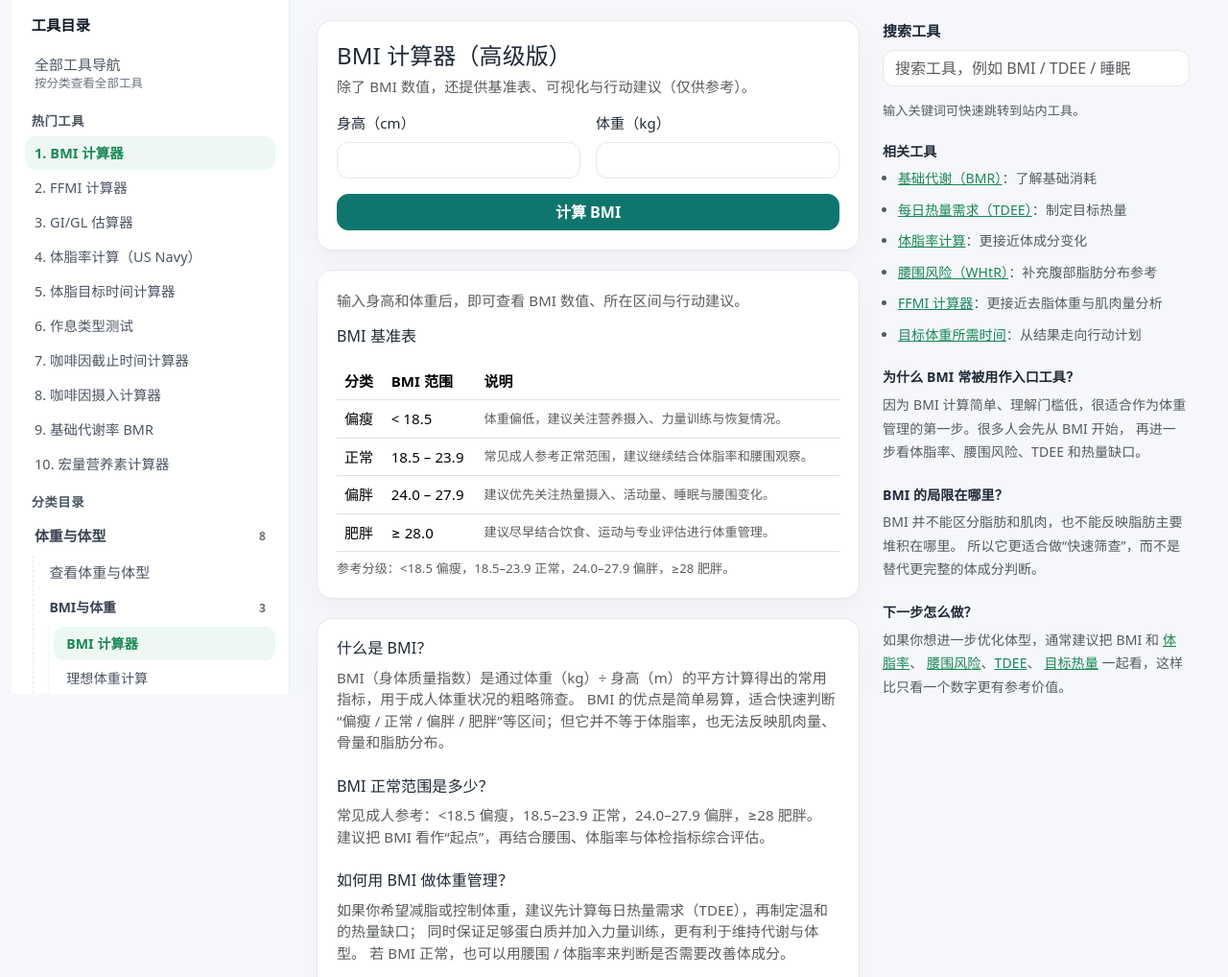
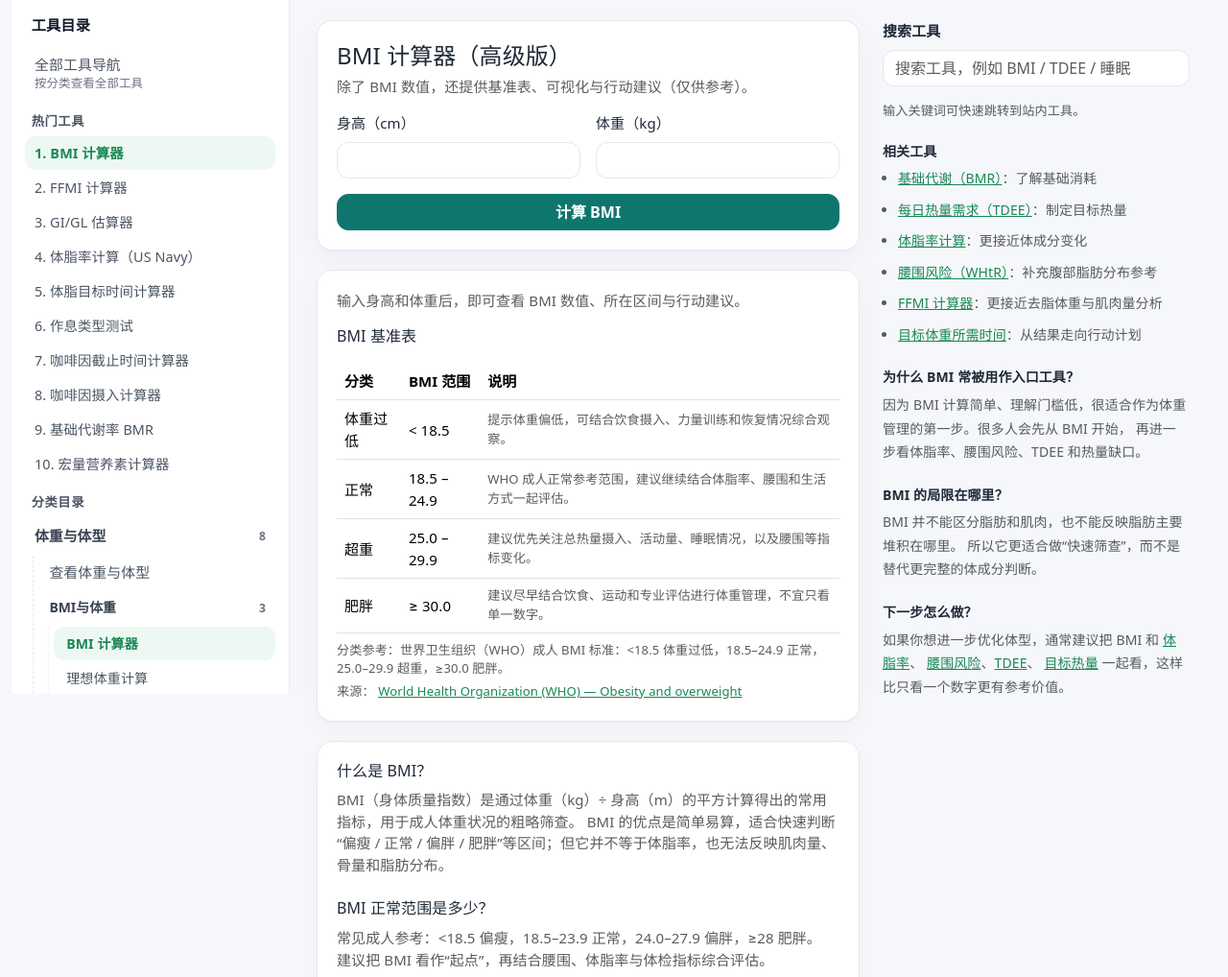
Before and after one commit to zhengxr566/health-tools-2026, a Flask app: page /bmi in a window 1280 px wide. Shown: the part 77-1095 px from the top of the page at 96% size. Run offline with Flask 3, Linux system fonts and the light colour scheme.

Commit message:
update layout

```diff
--- a/templates/bmi.html
+++ b/templates/bmi.html
@@ -77,13 +77,13 @@
             <tbody>
               <tr class="{% if bmi < 18.5 %}table-warning{% endif %}">
                 <td>
-                  偏瘦
+                  体重过低
                   {% if bmi < 18.5 %}
                     <span class="badge text-bg-warning ms-2">当前</span>
                   {% endif %}
                 </td>
                 <td>&lt; 18.5</td>
-                <td class="text-muted small">体重偏低，建议关注营养摄入、力量训练与恢复情况。</td>
+                <td class="text-muted small">提示体重偏低，可结合饮食摄入、力量训练和恢复情况综合观察。</td>
                 <td>
                   {% if bmi < 18.5 %}
                     <strong>BMI {{ bmi }}</strong>
@@ -93,17 +93,17 @@
                 </td>
               </tr>
 
-              <tr class="{% if bmi >= 18.5 and bmi <= 23.9 %}table-success{% endif %}">
+              <tr class="{% if bmi >= 18.5 and bmi <= 24.9 %}table-success{% endif %}">
                 <td>
                   正常
-                  {% if bmi >= 18.5 and bmi <= 23.9 %}
+                  {% if bmi >= 18.5 and bmi <= 24.9 %}
                     <span class="badge text-bg-success ms-2">当前</span>
                   {% endif %}
                 </td>
-                <td>18.5 – 23.9</td>
-                <td class="text-muted small">常见成人参考正常范围，建议继续结合体脂率和腰围观察。</td>
+                <td>18.5 – 24.9</td>
+                <td class="text-muted small">WHO 成人正常参考范围，建议继续结合体脂率、腰围和生活方式一起评估。</td>
                 <td>
-                  {% if bmi >= 18.5 and bmi <= 23.9 %}
+                  {% if bmi >= 18.5 and bmi <= 24.9 %}
                     <strong>BMI {{ bmi }}</strong>
                   {% else %}
                     <span class="text-muted">—</span>
@@ -111,17 +111,17 @@
                 </td>
               </tr>
 
-              <tr class="{% if bmi >= 24 and bmi <= 27.9 %}table-warning{% endif %}">
+              <tr class="{% if bmi >= 25 and bmi <= 29.9 %}table-warning{% endif %}">
                 <td>
-                  偏胖
-                  {% if bmi >= 24 and bmi <= 27.9 %}
+                  超重
+                  {% if bmi >= 25 and bmi <= 29.9 %}
                     <span class="badge text-bg-warning ms-2">当前</span>
                   {% endif %}
                 </td>
-                <td>24.0 – 27.9</td>
-                <td class="text-muted small">建议优先关注热量摄入、活动量、睡眠与腰围变化。</td>
+                <td>25.0 – 29.9</td>
+                <td class="text-muted small">建议优先关注总热量摄入、活动量、睡眠情况，以及腰围等指标变化。</td>
                 <td>
-                  {% if bmi >= 24 and bmi <= 27.9 %}
+                  {% if bmi >= 25 and bmi <= 29.9 %}
                     <strong>BMI {{ bmi }}</strong>
                   {% else %}
                     <span class="text-muted">—</span>
@@ -129,17 +129,17 @@
                 </td>
               </tr>
 
-              <tr class="{% if bmi >= 28 %}table-danger{% endif %}">
+              <tr class="{% if bmi >= 30 %}table-danger{% endif %}">
                 <td>
                   肥胖
-                  {% if bmi >= 28 %}
+                  {% if bmi >= 30 %}
                     <span class="badge text-bg-danger ms-2">当前</span>
                   {% endif %}
                 </td>
-                <td>≥ 28.0</td>
-                <td class="text-muted small">建议尽早结合饮食、运动与专业评估进行体重管理。</td>
+                <td>≥ 30.0</td>
+                <td class="text-muted small">建议尽早结合饮食、运动和专业评估进行体重管理，不宜只看单一数字。</td>
                 <td>
-                  {% if bmi >= 28 %}
+                  {% if bmi >= 30 %}
                     <strong>BMI {{ bmi }}</strong>
                   {% else %}
                     <span class="text-muted">—</span>
@@ -151,7 +151,15 @@
         </div>
 
         <div class="form-text mt-2">
-          参考分级：&lt;18.5 偏瘦，18.5–23.9 正常，24.0–27.9 偏胖，≥28 肥胖。
+          分类参考：世界卫生组织（WHO）成人 BMI 标准：&lt;18.5 体重过低，18.5–24.9 正常，25.0–29.9 超重，≥30.0 肥胖。
+        </div>
+
+        <div class="small text-muted mt-1">
+          来源：
+          <a href="https://www.who.int/news-room/fact-sheets/detail/obesity-and-overweight"
+             target="_blank" rel="nofollow noopener">
+            World Health Organization (WHO) — Obesity and overweight
+          </a>
         </div>
       </div>
 
@@ -185,31 +193,39 @@
             </thead>
             <tbody>
               <tr>
-                <td>偏瘦</td>
+                <td>体重过低</td>
                 <td>&lt; 18.5</td>
-                <td class="text-muted small">体重偏低，建议关注营养摄入、力量训练与恢复情况。</td>
+                <td class="text-muted small">提示体重偏低，可结合饮食摄入、力量训练和恢复情况综合观察。</td>
               </tr>
               <tr>
                 <td>正常</td>
-                <td>18.5 – 23.9</td>
-                <td class="text-muted small">常见成人参考正常范围，建议继续结合体脂率和腰围观察。</td>
+                <td>18.5 – 24.9</td>
+                <td class="text-muted small">WHO 成人正常参考范围，建议继续结合体脂率、腰围和生活方式一起评估。</td>
               </tr>
               <tr>
-                <td>偏胖</td>
-                <td>24.0 – 27.9</td>
-                <td class="text-muted small">建议优先关注热量摄入、活动量、睡眠与腰围变化。</td>
+                <td>超重</td>
+                <td>25.0 – 29.9</td>
+                <td class="text-muted small">建议优先关注总热量摄入、活动量、睡眠情况，以及腰围等指标变化。</td>
               </tr>
               <tr>
                 <td>肥胖</td>
-                <td>≥ 28.0</td>
-                <td class="text-muted small">建议尽早结合饮食、运动与专业评估进行体重管理。</td>
+                <td>≥ 30.0</td>
+                <td class="text-muted small">建议尽早结合饮食、运动和专业评估进行体重管理，不宜只看单一数字。</td>
               </tr>
             </tbody>
           </table>
         </div>
 
         <div class="form-text mt-2">
-          参考分级：&lt;18.5 偏瘦，18.5–23.9 正常，24.0–27.9 偏胖，≥28 肥胖。
+          分类参考：世界卫生组织（WHO）成人 BMI 标准：&lt;18.5 体重过低，18.5–24.9 正常，25.0–29.9 超重，≥30.0 肥胖。
+        </div>
+
+        <div class="small text-muted mt-1">
+          来源：
+          <a href="https://www.who.int/news-room/fact-sheets/detail/obesity-and-overweight"
+             target="_blank" rel="nofollow noopener">
+            World Health Organization (WHO) — Obesity and overweight
+          </a>
         </div>
       </div>
       {% endif %}
```
